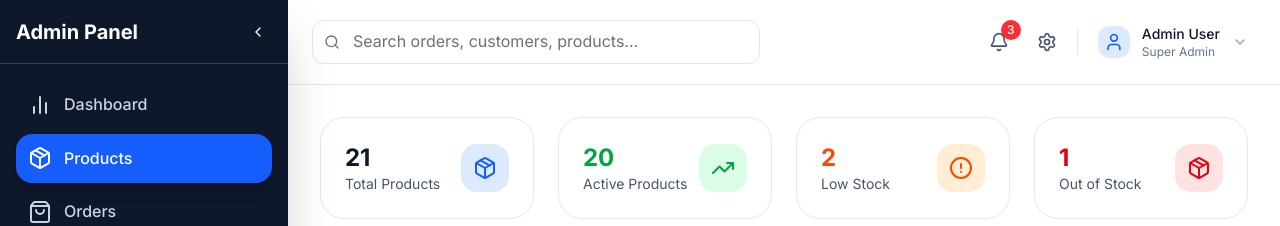
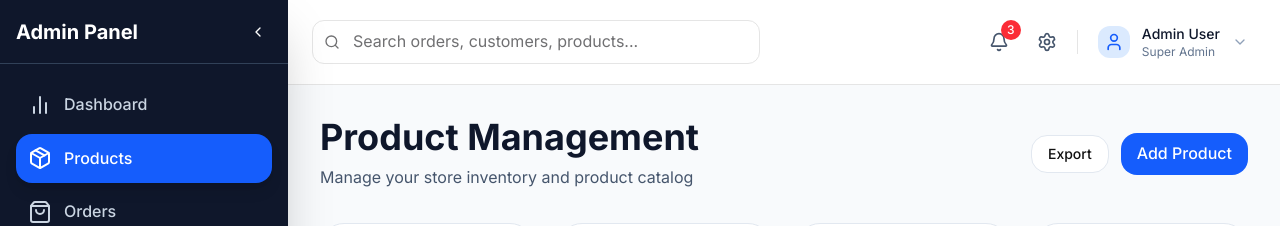
Before and after one commit to Daarns/Ecommerce-Pro, a Next.js app: page /admin/dashboard/products in a window 1280 px wide. Shown: the top 226 px of the page. Built offline with nearby package versions, Linux system fonts and the light colour scheme.

Commit message:
Update page.jsx

```diff
--- a/app/admin/dashboard/products/page.jsx
+++ b/app/admin/dashboard/products/page.jsx
@@ -7,12 +7,28 @@ export const metadata = {
 
 export default function AdminProductsPage() {
   return (
-    <div className="min-h-screen bg-background">
+    <div className="w-full bg-slate-50 p-4 lg:p-8">
+      {/* Header Section */}
+      <div className="mb-8">
+        <div className="flex flex-col sm:flex-row sm:items-center sm:justify-between gap-4">
+          <div>
+            <h1 className="text-3xl lg:text-4xl font-bold text-slate-900 mb-2">
+              Product Management
+            </h1>
+            <p className="text-slate-600">Manage your store inventory and product catalog</p>
+          </div>
+          <div className="flex items-center gap-3">
+            <button className="flex items-center gap-2 px-4 py-2 bg-white border border-slate-200 rounded-xl hover:bg-slate-50 transition-colors">
+              <span className="text-sm font-medium">Export</span>
+            </button>
+            <button className="px-4 py-2 bg-blue-600 text-white rounded-xl hover:bg-blue-700 transition-colors font-medium">
+              Add Product
+            </button>
+          </div>
+        </div>
+      </div>
 
-      <main className="max-w-7xl mx-auto px-4 sm:px-6 lg:px-8 py-8">
-        <ProductList />
-      </main>
-
+      <ProductList />
     </div>
   )
 }
```
